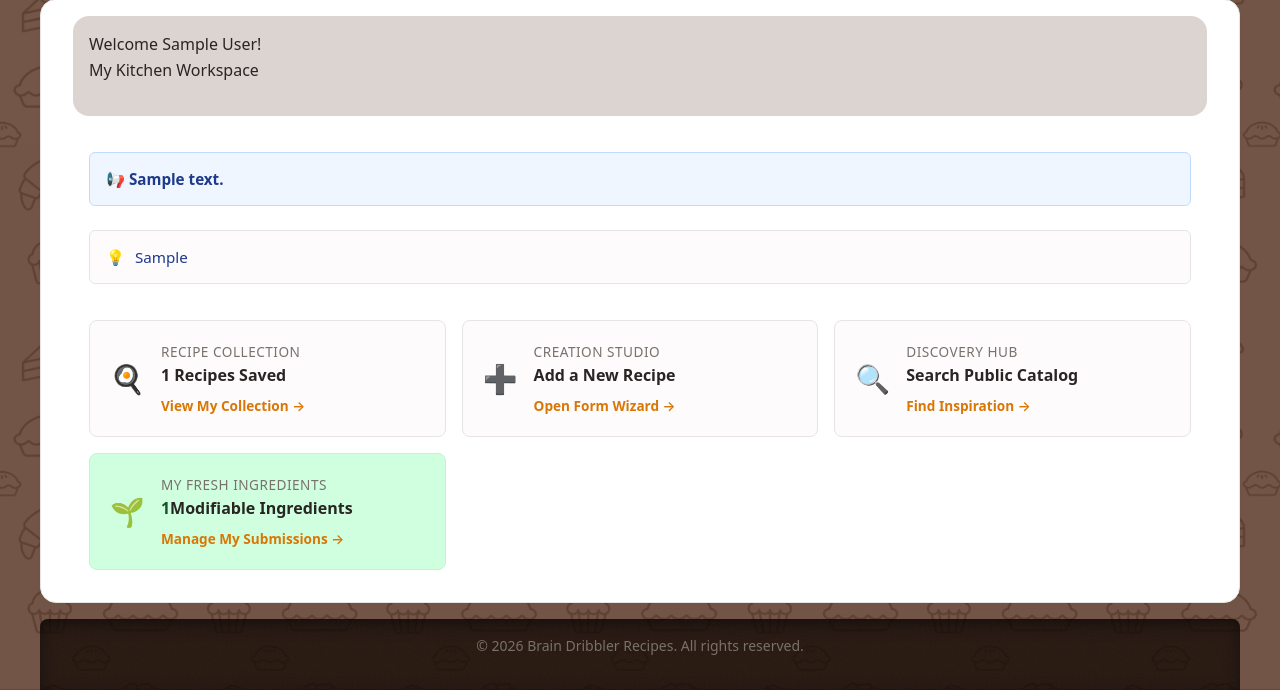
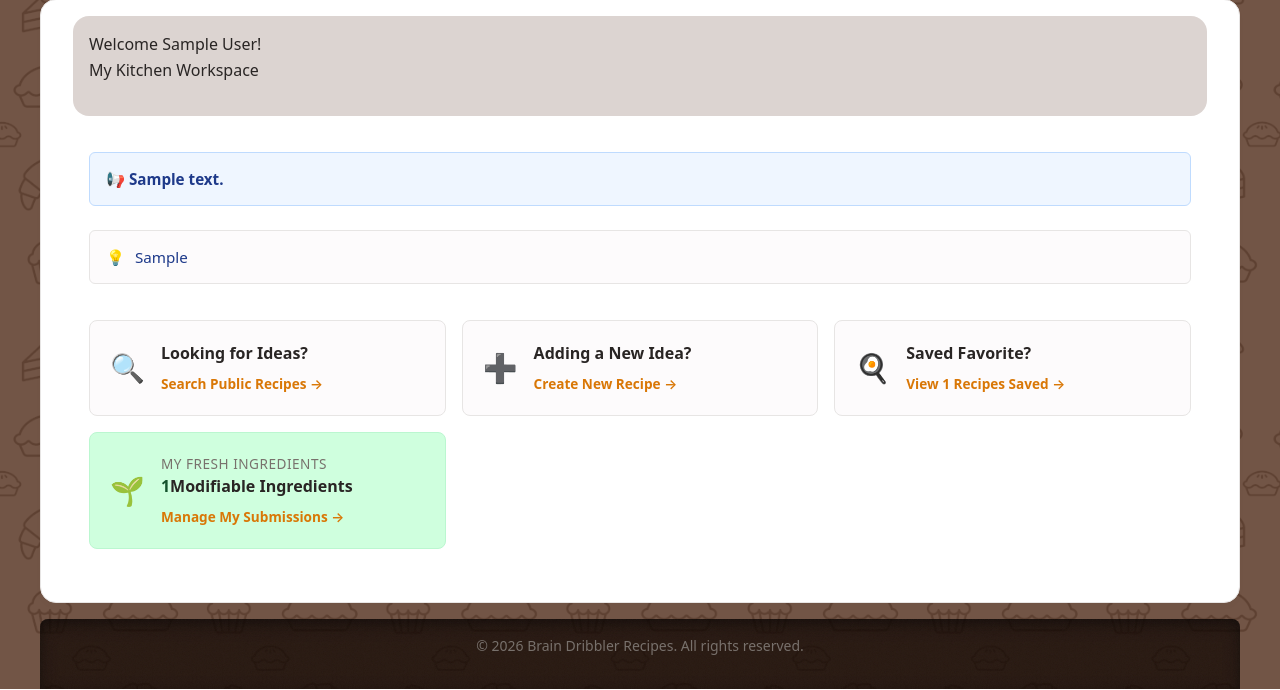
Before and after one commit to copejj/recipe, a Spring app: template src/main/resources/templates/recipes/dashboard.html in a window 1280 px wide. Shown: the part 111-801 px from the top of the page. Run offline with Thymeleaf, Linux system fonts and the light colour scheme; the template is opened without the code that fills it: most values are stand-ins (such as "Sample title", 1, 10 or a date in 2020); data that the repository does not hold is empty; some of the project's set-up classes (security, data sources, template engines, error pages and the like) are left out, and stand-ins take their place; database files in the repository are not loaded; some libraries are stand-ins or nearby versions.

Commit message:
Updating some dashboard cards

```diff
--- a/src/main/java/com/braindribbler/recipe/service/recipe/RecipeService.java
+++ b/src/main/java/com/braindribbler/recipe/service/recipe/RecipeService.java
@@ -41,7 +41,7 @@ public class RecipeService {
 
     @Transactional(readOnly = true)
     public long getRecipeCountByUserId(Integer userId) {
-        return recipeRepository.findByUserUserId(Long.valueOf(userId)).size();
+        return recipeRepository.countCookbookRecipes(userId);
     }
 
     @Transactional(readOnly = true)
--- a/src/main/resources/templates/recipes/dashboard.html
+++ b/src/main/resources/templates/recipes/dashboard.html
@@ -32,32 +32,29 @@
 
         <div class="status-grid">
             <div class="status-item clickable-card">
-                <span class="status-icon">🍳</span>
+                <span class="status-icon">🔍</span>
                 <div class="status-info">
-                    <span class="status-label">Recipe Collection</span>
-                    <span class="status-value"><span th:text="${myRecipesCount}">0</span> Recipes Saved</span>
-                    <a th:href="@{/recipes/my-list}"
-                        class="status-link stretched-link">View My Collection →</a>
+                    <span class="status-value">Looking for Ideas?</span>
+                    <a th:href="@{/search}"
+                        class="status-link stretched-link">Search Public Recipes →</a>
                 </div>
             </div>
 
             <div class="status-item clickable-card">
                 <span class="status-icon">➕</span>
                 <div class="status-info">
-                    <span class="status-label">Creation Studio</span>
-                    <span class="status-value">Add a New Recipe</span>
+                    <span class="status-value">Adding a New Idea?</span>
                     <a th:href="@{/recipes/create}"
-                        class="status-link stretched-link">Open Form Wizard →</a>
+                        class="status-link stretched-link">Create New Recipe →</a>
                 </div>
             </div>
 
             <div class="status-item clickable-card">
-                <span class="status-icon">🔍</span>
+                <span class="status-icon">🍳</span>
                 <div class="status-info">
-                    <span class="status-label">Discovery Hub</span>
-                    <span class="status-value">Search Public Catalog</span>
-                    <a th:href="@{/search}"
-                        class="status-link stretched-link">Find Inspiration →</a>
+                    <span class="status-value">Saved Favorite?</span>
+                    <a th:href="@{/recipes/my-list}"
+                        class="status-link stretched-link">View <span th:text="${myRecipesCount}">0</span> Recipes Saved →</a>
                 </div>
             </div>
 
```
Also changed, not shown: src/main/java/com/braindribbler/recipe/repository/recipe/RecipeRepository.java (+13 -2 lines), src/main/resources/static/js/recipes/view.js (+9 -3 lines), sql/migrations/20261115_03_pint_upgrade.sql (added).
